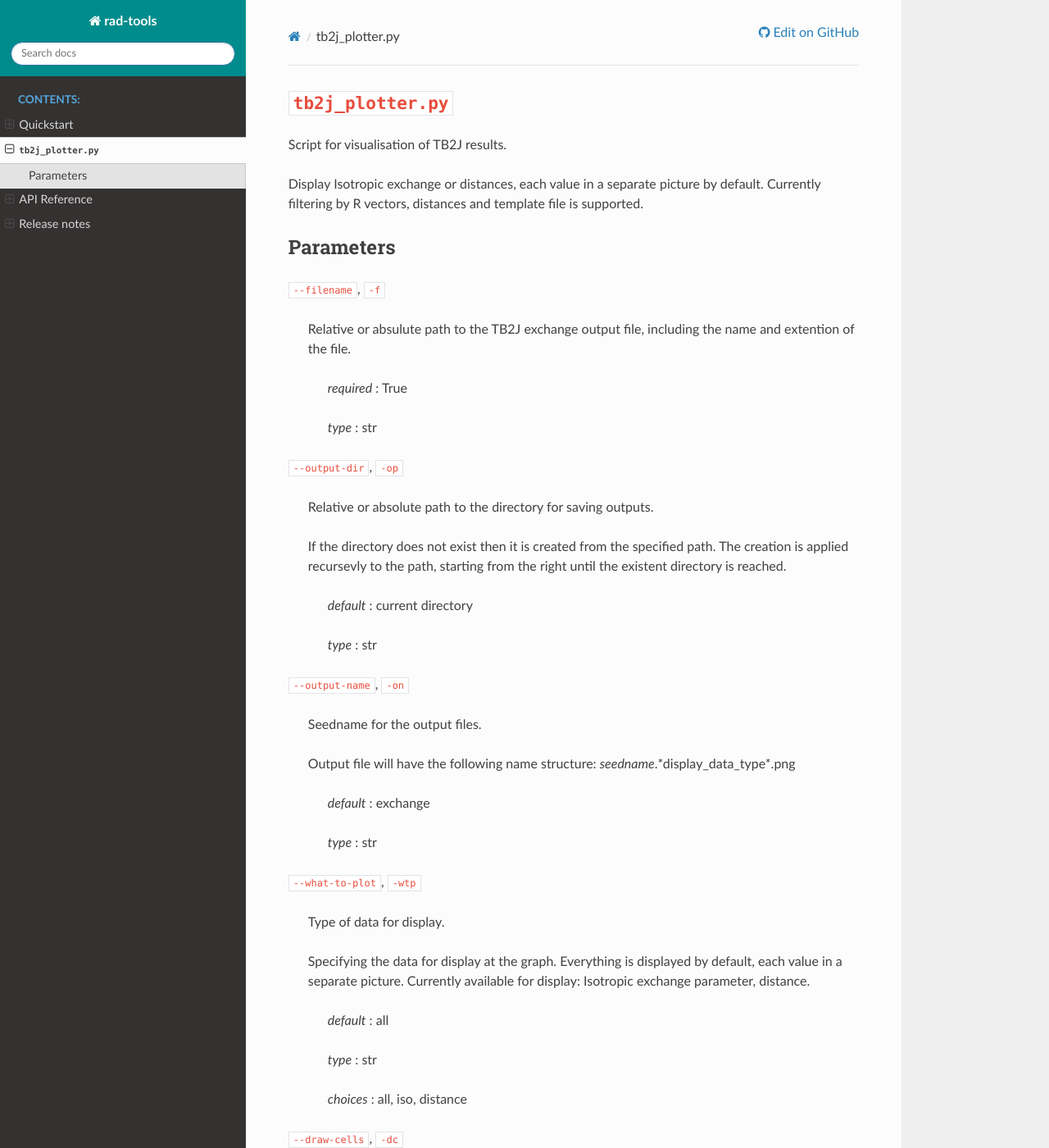
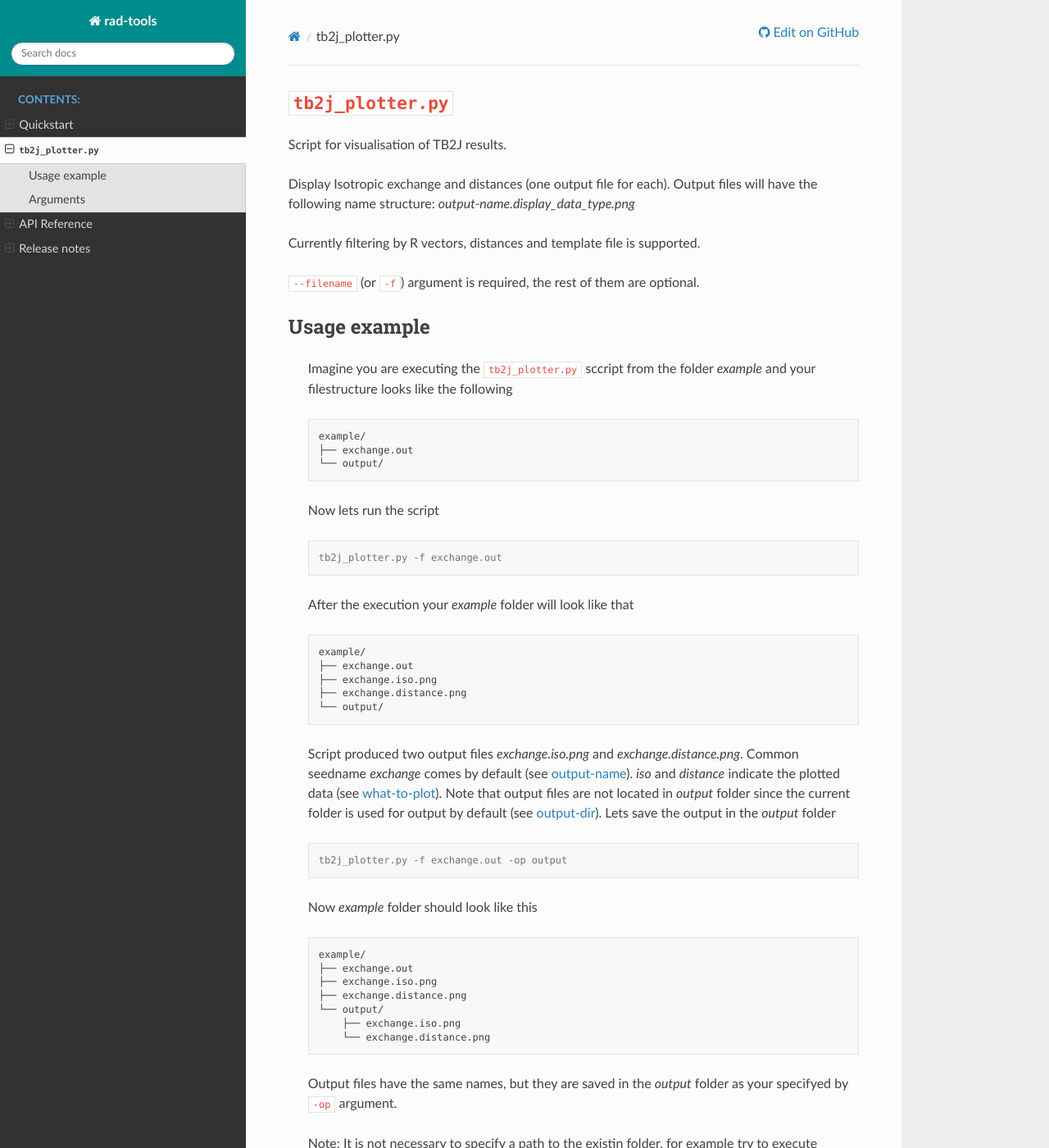
Before and after one commit to adrybakov/rad-tools, a Sphinx documentation site: the page built from docs/source/tb2j_plotter.rst, in a window 1280 px wide and 1400 px high. Shown: the whole window at 82% size. Built offline with Sphinx 7.4.7 and the Read the Docs theme 2.0.0, drawn with Linux system fonts in a browser that asks for light colours; some of the changed text lies outside the part shown.

Commit message:
Update the doccs

```diff
--- a/docs/source/conf.py
+++ b/docs/source/conf.py
@@ -38,7 +38,9 @@ extensions = [
     'sphinx.ext.viewcode',
     'numpydoc',
     'sphinx_rtd_theme',
+    'sphinx_copybutton',
 ]
+numpydoc_class_members_toctree = False
 
 # Add any paths that contain templates here, relative to this directory.
 templates_path = ['_templates']
--- a/docs/source/index.rst
+++ b/docs/source/index.rst
@@ -7,7 +7,7 @@ Welcome to rad-tools's documentation!
 =====================================
 
 
-Last version: |release| (:ref:`update <update>`)
+Last version: |release| (see how to :ref:`update <update>`)
 ------------------------------------------------------------------------
 
 .. note::
--- a/docs/source/tb2j_plotter.rst
+++ b/docs/source/tb2j_plotter.rst
@@ -2,12 +2,102 @@
 ===================
 Script for visualisation of TB2J results.
 
-Display Isotropic exchange or distances, each value in a separate picture
-by default. Currently filtering by R vectors, distances and template file
+Display Isotropic exchange and distances (one output file for each).
+Output files will have the following name structure:
+*output-name.display_data_type.png*
+
+Currently filtering by R vectors, distances and template file
 is supported.
 
-Parameters
-----------
+``--filename`` (or ``-f``) argument is required, the rest of them are optional.
+
+.. _tb2j_plotter_example:
+
+Usage example
+-------------
+
+    Imagine you are executing the ``tb2j_plotter.py`` sccript from the
+    folder *example* and your filestructure looks like the following
+
+    .. code-block:: text
+
+        example/
+        ├── exchange.out
+        └── output/
+
+    Now lets run the script
+
+    .. code-block:: console
+
+        tb2j_plotter.py -f exchange.out
+
+    After the execution your *example* folder will look like that
+
+    .. code-block:: text
+
+        example/
+        ├── exchange.out
+        ├── exchange.iso.png
+        ├── exchange.distance.png
+        └── output/
+
+    Script produced two output files *exchange.iso.png*
+    and *exchange.distance.png*. Common seedname *exchange* comes by default
+    (see :ref:`output-name <tb2j_plotter_output-name>`). *iso* and *distance*
+    indicate the plotted data
+    (see :ref:`what-to-plot <tb2j_plotter_what-to-plot>`).
+    Note that output files are not located in *output* folder since the
+    current folder is used for output by default
+    (see :ref:`output-dir <tb2j_plotter_output-dir>`). Lets save the output in
+    the *output* folder
+
+    .. code-block:: console
+
+        tb2j_plotter.py -f exchange.out -op output
+
+    Now *example* folder should look like this
+
+    .. code-block:: text
+
+        example/
+        ├── exchange.out
+        ├── exchange.iso.png
+        ├── exchange.distance.png
+        └── output/
+            ├── exchange.iso.png
+            └── exchange.distance.png
+
+    Output files have the same names, but they are saved in the *output*
+    folder as your specifyed by ``-op`` argument.
+
+    Note: It is not necessary to specify a path to the existin folder,
+    for example try to execute
+
+    .. code-block:: console
+
+        tb2j_plotter.py -f exchange.out -op output/bar/foo
+
+    The sript will create folder *bar* inside of the folder *output* and folder
+    *foo* inside of the folder *bar*. The structure of the *example* folder now
+    should look like that:
+
+    .. code-block:: text
+
+        example/
+        ├── exchange.out
+        ├── exchange.iso.png
+        ├── exchange.distance.png
+        └── output/
+            ├── exchange.iso.png
+            |── exchange.distance.png
+            └── bar/
+                └── foo/
+                    ├── exchange.iso.png
+                    └── exchange.distance.png
+
+
+Arguments
+---------
 
 ``--filename``, ``-f``
 
@@ -18,28 +108,36 @@ Parameters
 
         *type* : str
 
+.. _tb2j_plotter_output-dir:
+
 ``--output-dir``, ``-op``
 
-    Relative or absolute path to the directory for saving outputs.
+    Relative or absolute path to the folder for saving outputs.
 
-    If the directory does not exist then it is created from the specified path.
+    If the folder does not exist then it is created from the specified path.
     The creation is applied recursevly to the path, starting from the right
-    until the existent directory is reached.
+    until the existing folder is reached.
 
         *default* : current directory
 
         *type* : str
 
+.. _tb2j_plotter_output-name:
+
 ``--output-name``, ``-on``
 
     Seedname for the output files.
 
-    Output file will have the following name structure:
-    *seedname*.*display_data_type*.png
+    Output files will have the following name structure:
+    *output-name.display_data_type.png*
 
         *default* : exchange
 
         *type* : str
+
+    See also: :ref:`example <tb2j_plotter_example>`
+
+.. _tb2j_plotter_what-to-plot:
 
 ``--what-to-plot``, ``-wtp``
 
@@ -60,7 +158,7 @@ Parameters
     Whenever to draw the supercell`s shape.
 
     If specified then the shape of all supercells
-    presented in the model after filtering is drawn.
+    presented in the model (after filtering) is drawn.
 
         *default* : False
 
@@ -71,13 +169,13 @@ Parameters
     R vectors for filtering the model.
 
     In TB2J outputs the bond is defined by atom 1 (from) and atom 2 (to).
-    Atom 1 always located in (0, 0, 0) supercell, while atom 2 is located in
-    R = (i, j, k) supercell. This parameter tells to keep only the bonds
-    for which atom 2 is located in one of specified R supercells.
-    In order to specify supercells provide a set of integers
-    separated by spaces. They will be grouped by three to form a set of R vectors
-    starting from the left. If the last group will contain 1 or 2 integers
-    they will be ignored.
+    Atom 1 is always located in (0, 0, 0) supercell, while atom 2 is located in
+    R = (i, j, k) supercell. This parameter tells the script to keep only the
+    bonds for which atom 2 is located in one of specified R supercells.
+    In order to specify supercells provide a set of integers separated
+    by spaces. They are grouped by three starting from the left to form a set
+    of R vectors. If the last group will contain 1 or 2 integers they will be
+    ignored.
 
         *default* : None
 
@@ -90,7 +188,7 @@ Parameters
     (<=) Maximum distance.
 
     All the bonds with the distance beetwen atom 1 and atom 2
-    greater then maximum distance will be excluded from the model.
+    greater then maximum distance are excluded from the model.
 
         *default* : None
 
@@ -101,7 +199,7 @@ Parameters
     (>=) Minimum distance.
 
     All the bonds with the distance beetwen atom 1 and atom 2
-    lower then minimum distance will be excluded from the model.
+    lower then minimum distance are excluded from the model.
 
         *default* : None
 
@@ -130,7 +228,7 @@ Parameters
 
     Whenever to keep both bonds.
 
-    In TB2J file there is two bonds for the pair of atom 1 and atom 2:
+    In TB2J file there are two bonds for the pair of atom 1 and atom 2:
     from 1 to 2 and from 2 to 1 (when R = (0, 0, 0)). Isotropic and
     anisotropic exchange and distance usially are exactly the same.
     DMI vector have the same module and opposite directions.
```
Also changed, not shown: other parts of docs/source/tb2j_plotter.rst (+1 -1 lines), README.rst (+8 -4 lines), docs/source/usage.rst (+7 -4 lines).
